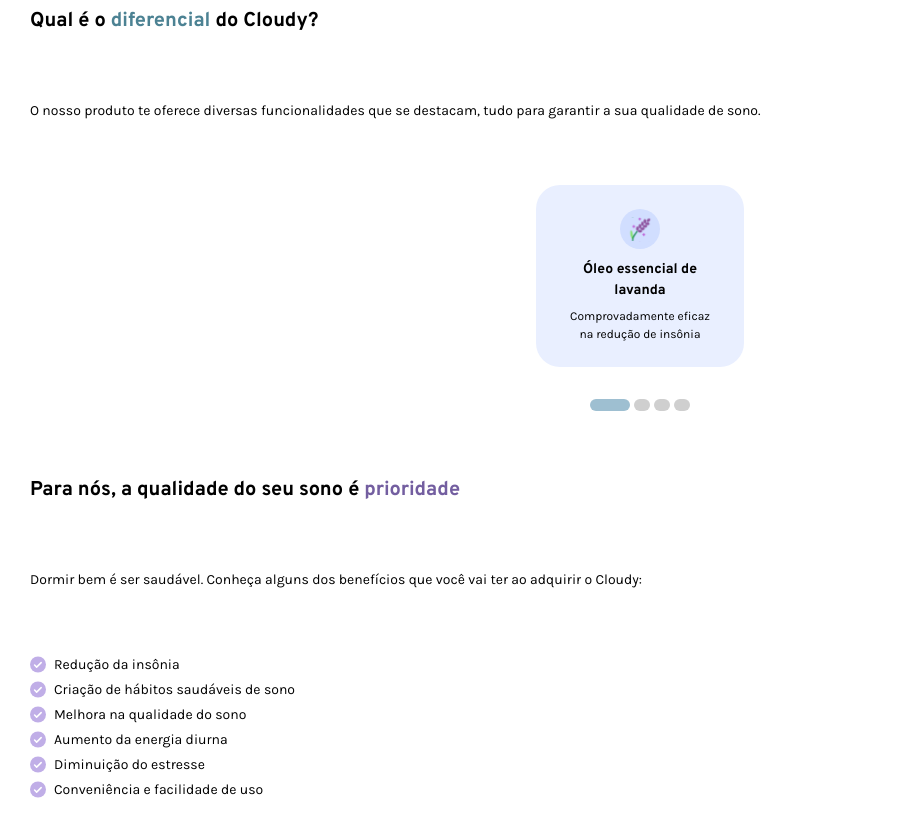
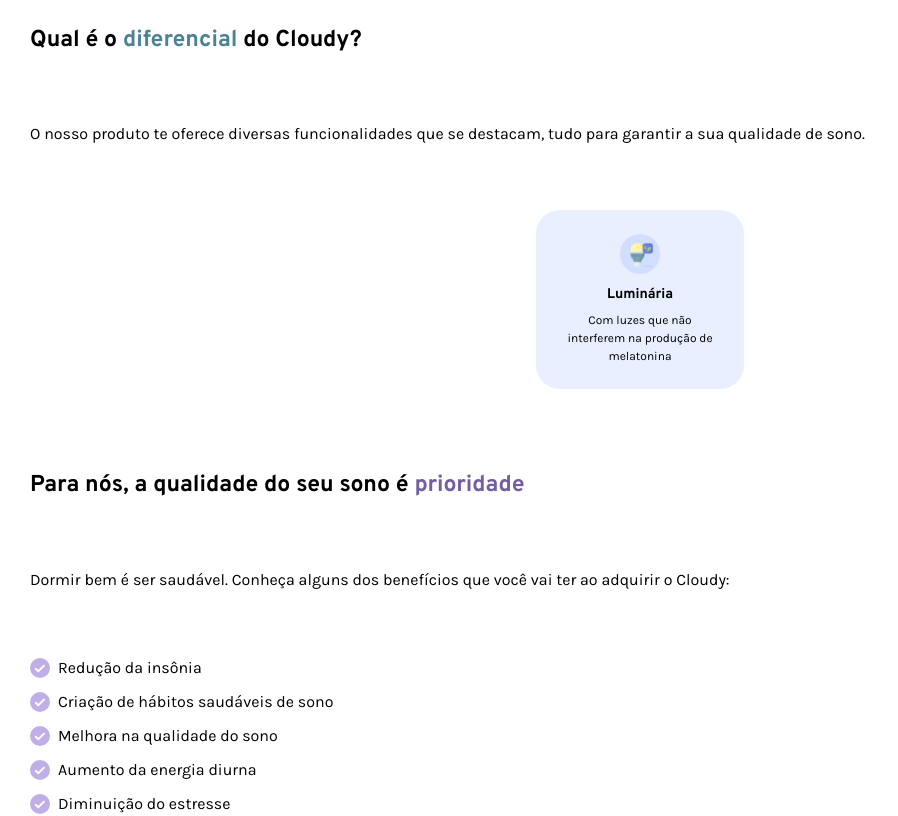
Before and after one commit to yasminvsilva/cloudy, a React (Vite) app: page / in a window 1280 px wide. Shown: the part 1100-1916 px from the top of the page, without its empty margins (0-898 px from the left). Built offline with nearby package versions, Linux system fonts and the light colour scheme.

Commit message:
tamanhos atualizados e carrossel iniciado

```diff
--- /dev/null
+++ b/src/components/Carrossel.jsx
@@ -0,0 +1,60 @@
+import React, { useState, useEffect } from 'react'
+import lavanda from '../assets/iconeLavanda.svg'
+import luminaria from '../assets/iconeLuminaria.svg'
+import relogio from '../assets/iconeRelogio.svg'
+import celular from '../assets/iconeCelular.svg'
+
+const slides = [
+  {
+    image: lavanda,
+    title: 'Óleo essencial de lavanda',
+    description: 'Comprovadamente eficaz na redução de insônia'
+  },
+  {
+    image: luminaria,
+    title: 'Luminária',
+    description: 'Com luzes que não interferem na produção de melatonina'
+  },
+  {
+    image: relogio,
+    title: 'Relógio',
+    description: 'Controle os seus horários e sincronize seus ciclos'
+  },
+  {
+    image: celular,
+    title: 'Aplicativo',
+    description: 'Oferece sugestões personalizadas e lembretes'
+  }
+];
+
+const Carrossel = () => {
+  const [currentIndex, setCurrentIndex] = useState(0);
+  const [isAnimating, setIsAnimating] = useState(false);
+
+  useEffect(() => {
+    const interval = setInterval(() => {
+      setIsAnimating(true);
+      setTimeout(() => {
+        setCurrentIndex((prevIndex) => (prevIndex + 1) % slides.length);
+        setIsAnimating(false);
+      }, 600);
+    }, 3000);
+
+    return () => clearInterval(interval);
+  }, []);
+
+  return (
+    <div className="relative overflow-hidden w-full max-w-md mx-auto">
+      <div
+        className={`transform transition-transform duration-500 ease-in-out ${ isAnimating ? '-translate-x-full opacity-0' : 'translate-x-0 opacity-100' }`}>
+        <div className='flex flex-col items-center'>
+          <img className='w-10 mb-2.5' src={slides[currentIndex].image} alt={slides[currentIndex].title} />
+          <h3 className='font-karla font-bold text-[14px] text-center mb-1.5'>{slides[currentIndex].title}</h3>
+          <p className='font-overpass text-[12px] text-center'>{slides[currentIndex].description}</p>
+        </div>
+      </div>
+    </div>
+  );
+};
+
+export default Carrossel;
--- a/src/pages/Apresentacao.jsx
+++ b/src/pages/Apresentacao.jsx
@@ -1,8 +1,8 @@
 export default function Apresentacao() {
   return (
     <div>
-        <h2 className='font-karla font-bold text-[20px] mb-20'>O Cloudy é a <span className='text-verde-titulo'>melhor opção</span> para evitar noites em claro</h2>
-        <p className='font-overpass text-[14px] text-justify mb-16'>Encontramos a solução para transformar suas noites e proporcionar uma qualidade de vida melhor. Com nossa abordagem inovadora, você finalmente encontrará o sono profundo e restaurador que merece.</p>
+        <h2 className='font-karla font-bold text-[23px] mb-20'>O Cloudy é a <span className='text-verde-titulo'>melhor opção</span> para evitar noites em claro</h2>
+        <p className='font-overpass text-[16px] text-justify mb-16'>Encontramos a solução para transformar suas noites e proporcionar uma qualidade de vida melhor. Com nossa abordagem inovadora, você finalmente encontrará o sono profundo e restaurador que merece.</p>
     </div>
   )
 }
--- a/src/pages/Beneficios.jsx
+++ b/src/pages/Beneficios.jsx
@@ -4,36 +4,36 @@
   return (
     <div>
         <div>
-            <h2 className='font-karla font-bold text-[20px] mb-16'>Para nós, a qualidade do seu sono é <span className='text-roxo-titulo'>prioridade</span></h2>
-            <p className='font-overpass text-[14px] mb-16 text-justify'>Dormir bem é ser saudável. Conheça alguns dos benefícios que você vai ter ao adquirir o Cloudy:</p>
+            <h2 className='font-karla font-bold text-[23px] mb-16'>Para nós, a qualidade do seu sono é <span className='text-roxo-titulo'>prioridade</span></h2>
+            <p className='font-overpass text-[16px] mb-16 text-justify'>Dormir bem é ser saudável. Conheça alguns dos benefícios que você vai ter ao adquirir o Cloudy:</p>
         </div>
         <div>
             <div>
-                <div className='flex gap-2 mb-1'>
-                    <img className='w-4' src={certo} />
-                    <p className='font-overpass text-[14px]'>Redução da insônia</p>
+                <div className='flex gap-2 mb-2.5'>
+                    <img className='w-5' src={certo} />
+                    <p className='font-overpass text-[16px]'>Redução da insônia</p>
                 </div>
-                <div className='flex gap-2 mb-1'>
-                    <img className='w-4' src={certo} />
-                    <p className='font-overpass text-[14px]'>Criação de hábitos saudáveis de sono</p>
+                <div className='flex gap-2 mb-2.5'>
+                    <img className='w-5' src={certo} />
+                    <p className='font-overpass text-[16px]'>Criação de hábitos saudáveis de sono</p>
                 </div>
-                <div className='flex gap-2 mb-1'>
-                    <img className='w-4' src={certo} />
-                    <p className='font-overpass text-[14px]'>Melhora na qualidade do sono</p>
+                <div className='flex gap-2 mb-2.5'>
+                    <img className='w-5' src={certo} />
+                    <p className='font-overpass text-[16px]'>Melhora na qualidade do sono</p>
                 </div>
             </div>
             <div>
-                <div className='flex gap-2 mb-1'>
-                    <img className='w-4' src={certo} />
-                    <p className='font-overpass text-[14px]'>Aumento da energia diurna</p>
+                <div className='flex gap-2 mb-2.5'>
+                    <img className='w-5' src={certo} />
+                    <p className='font-overpass text-[16px]'>Aumento da energia diurna</p>
                 </div>
-                <div className='flex gap-2 mb-1'>
-                    <img className='w-4' src={certo} />
-                    <p className='font-overpass text-[14px]'>Diminuição do estresse</p>
+                <div className='flex gap-2 mb-2.5'>
+                    <img className='w-5' src={certo} />
+                    <p className='font-overpass text-[16px]'>Diminuição do estresse</p>
                 </div>
-                <div className='flex gap-2 mb-1'>
-                    <img className='w-4' src={certo} />
-                    <p className='font-overpass text-[14px]'>Conveniência e facilidade de uso</p>
+                <div className='flex gap-2 mb-2.5'>
+                    <img className='w-5' src={certo} />
+                    <p className='font-overpass text-[16px]'>Conveniência e facilidade de uso</p>
                 </div>
             </div>
 
--- a/src/pages/Diferencial.jsx
+++ b/src/pages/Diferencial.jsx
@@ -1,49 +1,15 @@
-import lavanda from '../assets/iconeLavanda.svg'
-import luminaria from '../assets/iconeLuminaria.svg'
-import relogio from '../assets/iconeRelogio.svg'
-import celular from '../assets/iconeCelular.svg'
-
+import Carrossel from '../components/Carrossel'
 export default function Diferencial() {
   return (
     <div>
         <div>
-            <h2 className='font-karla font-bold text-[20px] mb-16'>Qual é o <span className='text-azul-titulo'>diferencial</span> do Cloudy?</h2>
-            <p className='font-overpass text-[14px] text-justify mb-16'>O nosso produto te oferece diversas funcionalidades que se destacam, tudo para garantir a sua qualidade de sono.</p>
+            <h2 className='font-karla font-bold text-[23px] mb-16'>Qual é o <span className='text-azul-titulo'>diferencial</span> do Cloudy?</h2>
+            <p className='font-overpass text-[16px] text-justify mb-16'>O nosso produto te oferece diversas funcionalidades que se destacam, tudo para garantir a sua qualidade de sono.</p>
         </div>
 
-        <div className='bg-secao-diferencial w-52 px-8 py-6 rounded-3xl flex items-center justify-center mb-8 mx-auto'>
-            <section className='flex flex-col items-center'>
-                <img className='w-10 mb-2.5' src={lavanda} />
-                <h3 className='font-karla font-bold text-[14px] text-center mb-1.5'>Óleo essencial de lavanda</h3>
-                <p className='font-overpass text-[12px] text-center'>Comprovadamente eficaz na redução de insônia</p>
-            </section>
-        </div>
-
-        <div className='mb-16 flex justify-center space-x-1'>
-            <button className="bg-azul-carrossel rounded-full h-3 w-[40px]"></button>
-            <button className="bg-[#CFCFCF] rounded-full h-3 w-[16px]"></button>
-            <button className="bg-[#CFCFCF] rounded-full h-3 w-[16px]"></button>
-            <button className="bg-[#CFCFCF] rounded-full h-3 w-[16px]"></button>
+        <div className='relative bg-secao-diferencial w-52 px-6 py-6 rounded-3xl flex flex-col items-center justify-center mb-20 mx-auto'>
+            <Carrossel />
         </div>
     </div>
   )
 }
-
-{/* se precisar pro carrossel */}
-            {/*
-            <div>
-                <img src={luminaria} />
-                <h3 className='font-karla'>Luminária</h3>
-                <p className='font-overpass'>Com luzes que não interferem na produção de melatonina</p>
-            </div>
-            <div>
-                <img src={relogio} />
-                <h3 className='font-karla'>Relógio</h3>
-                <p className='font-overpass'>Controle os seus horários e sincronize seus ciclos</p>
-            </div>
-            <div>
-                <img src={celular} />
-                <h3 className='font-karla'>Aplicativo</h3>
-                <p className='font-overpass'>Oferece sugestões personalizadas e lembretes</p>
-            </div>
-            */}
--- a/src/pages/Footer.jsx
+++ b/src/pages/Footer.jsx
@@ -1,7 +1,7 @@
 export default function Footer() {
   return (
     <div>
-        <footer className='w-full h-[40px] mt-2 bg-roxo-claro'></footer>
+        <footer className='w-full h-[35px] mt-2 bg-roxo-claro'></footer>
     </div>
   )
 }
--- a/src/pages/Inicial.jsx
+++ b/src/pages/Inicial.jsx
@@ -5,8 +5,8 @@
   return (
     <div>
         <div>
-            <h1 className='font-karla font-bold text-[25px] mt-16 mb-10 '><span className='text-roxo-titulo'>Recupere</span> suas noites, <span className='text-roxo-titulo'>renove</span> suas energias</h1>
-            <p className='font-overpass text-[16px] text-justify mb-10'>Experimente o Cloudy como uma abordagem para melhorar as suas noites de sono</p>
+            <h1 className='font-karla font-bold text-[28px] mt-16 mb-10 '><span className='text-roxo-titulo'>Recupere</span> suas noites, <span className='text-roxo-titulo'>renove</span> suas energias</h1>
+            <p className='font-overpass text-[18px] text-justify mb-10'>Experimente o Cloudy como uma abordagem para melhorar as suas noites de sono</p>
 
             <div className='flex justify-between gap-3 mb-20'>
                 <button className='w-[160px] h-[38px] font-karla text-branco text-[14px] bg-roxo-claro rounded-l-xl rounded-br-3xl hover:cursor-pointer border-2 border-transparent hover:bg-branco hover:text-roxo-claro hover:border-roxo-claro hover:border-2 transition-colors duration-300 ease-in-out'>Saiba mais</button>
```
